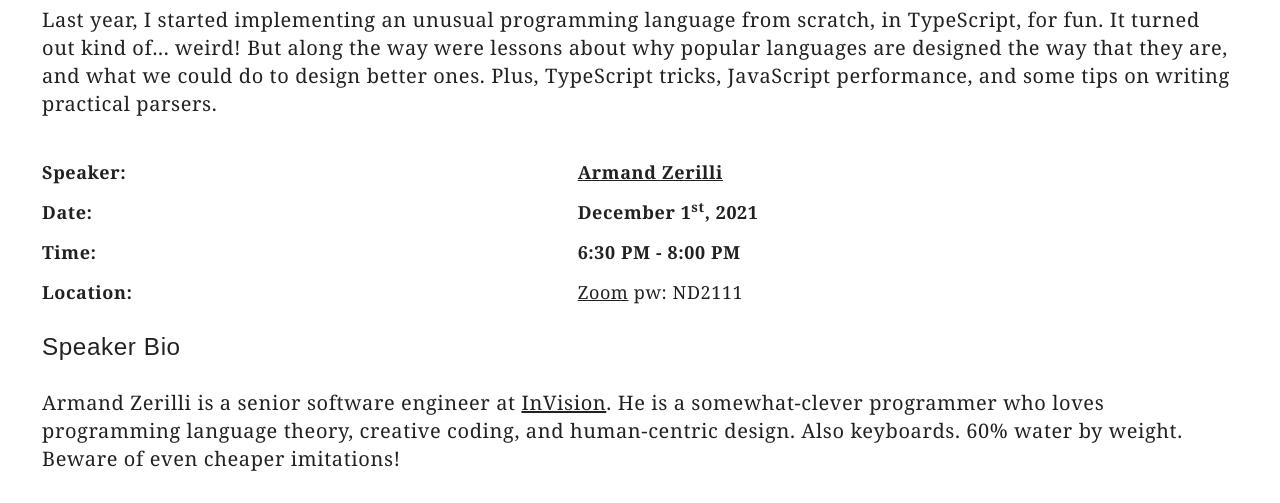
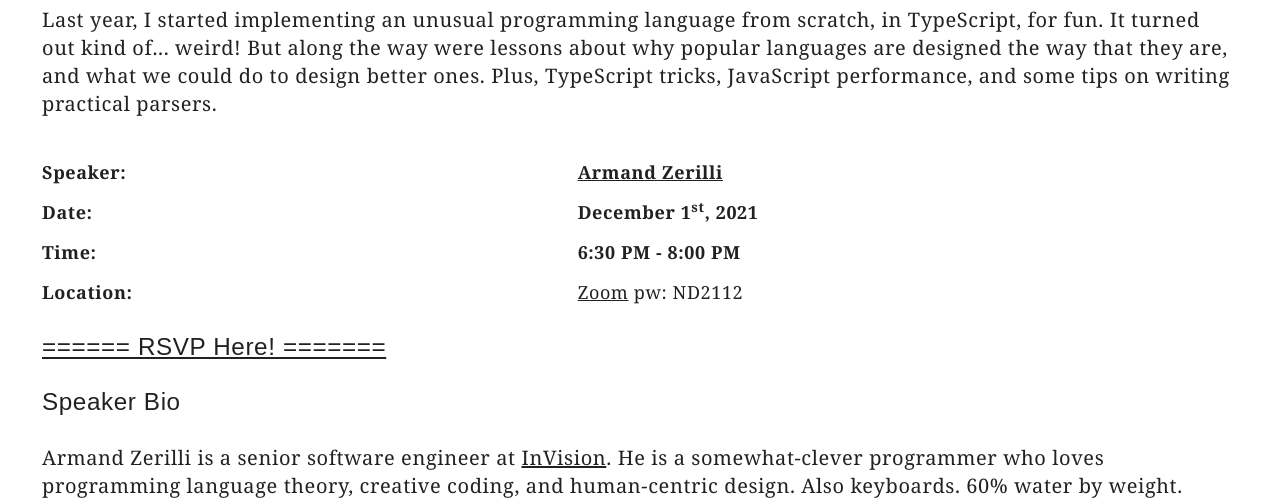
Before and after one commit to north-dallas-developers/northdallas-site, an Eleventy site: page meetings/posts/2021-12-01-Lessons-from-Building-a-Subpar-Programming-Language.md in a window 1280 px wide. Shown: the part 297-800 px from the top of the page. Built offline with nearby package versions, Linux system fonts and the light colour scheme; Eleventy itself is replaced by a stand-in of ours; files that its build step writes are made by us from their sources; a web font is replaced by a local one; what jsdom would draw is missing.

Commit message:
Adding zoom and eventbrite

```diff
--- a/meetings/posts/2021-12-01-Lessons-from-Building-a-Subpar-Programming-Language.md
+++ b/meetings/posts/2021-12-01-Lessons-from-Building-a-Subpar-Programming-Language.md
@@ -26,11 +26,13 @@ date: '2021-12-01'
         <tr>
             <td valign="top">Location:</td>
             <td>&nbsp;</td>
-            <td><a title="Location" rel="noopener noreferrer" target="_blank" href="https://match.zoom.us/j/93566960000">Zoom</a> pw: ND2111</td>
+            <td><a title="Location" rel="noopener noreferrer" target="_blank" href="https://match.zoom.us/j/91222352383">Zoom</a> pw: ND2112</td>
         </tr>
     </tbody>
 </table>
 
+<h2><a target="_blank" rel="noopener noreferrer" href="https://www.eventbrite.com/e/lessons-from-building-a-subpar-programming-language-tickets-220111538537">====== RSVP Here! =======</a></h2>
+
 <h2>Speaker Bio</h2>
 
 <p>Armand Zerilli is a senior software engineer at <a title="invisionapp.com" rel="noopener noreferrer" target="_blank" href="https://www.invisionapp.com">InVision</a>. He is a somewhat-clever programmer who loves programming language theory, creative coding, and human-centric design. Also keyboards. 60% water by weight. Beware of even cheaper imitations!</p>
```
